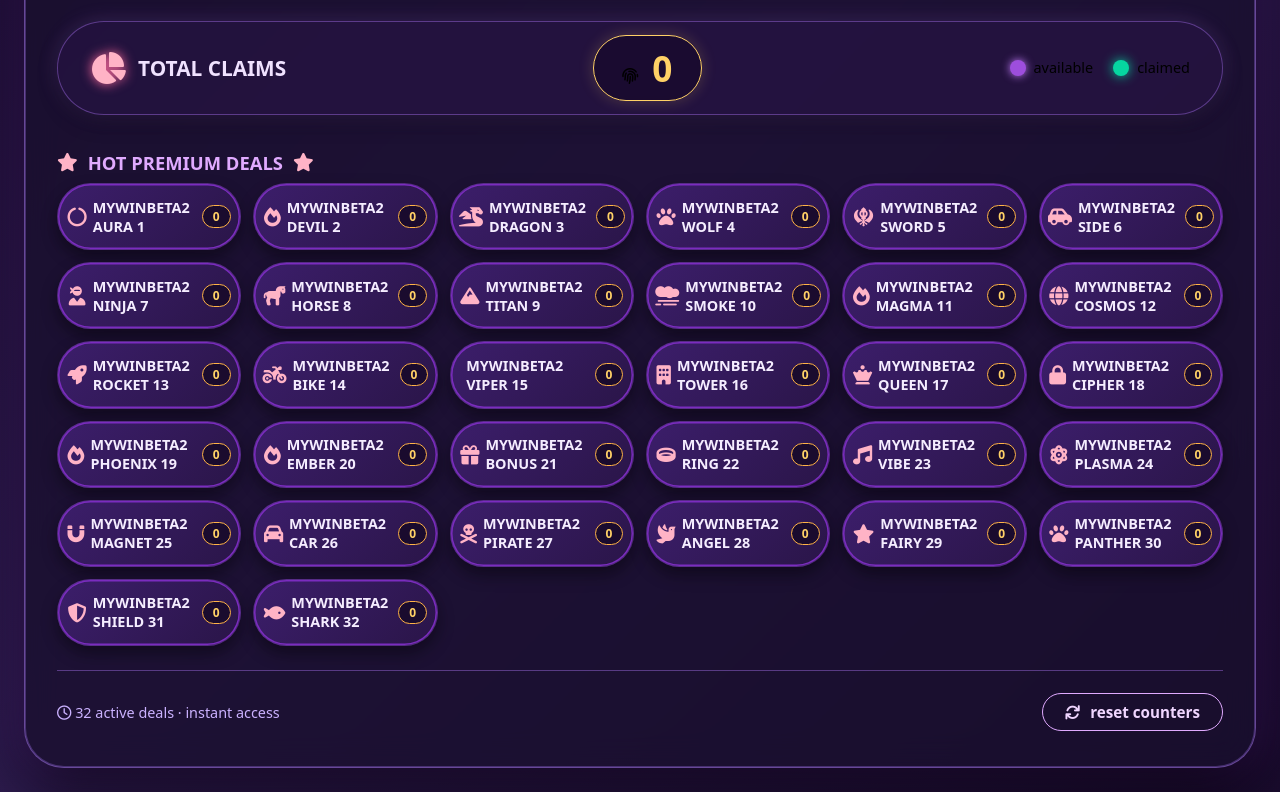
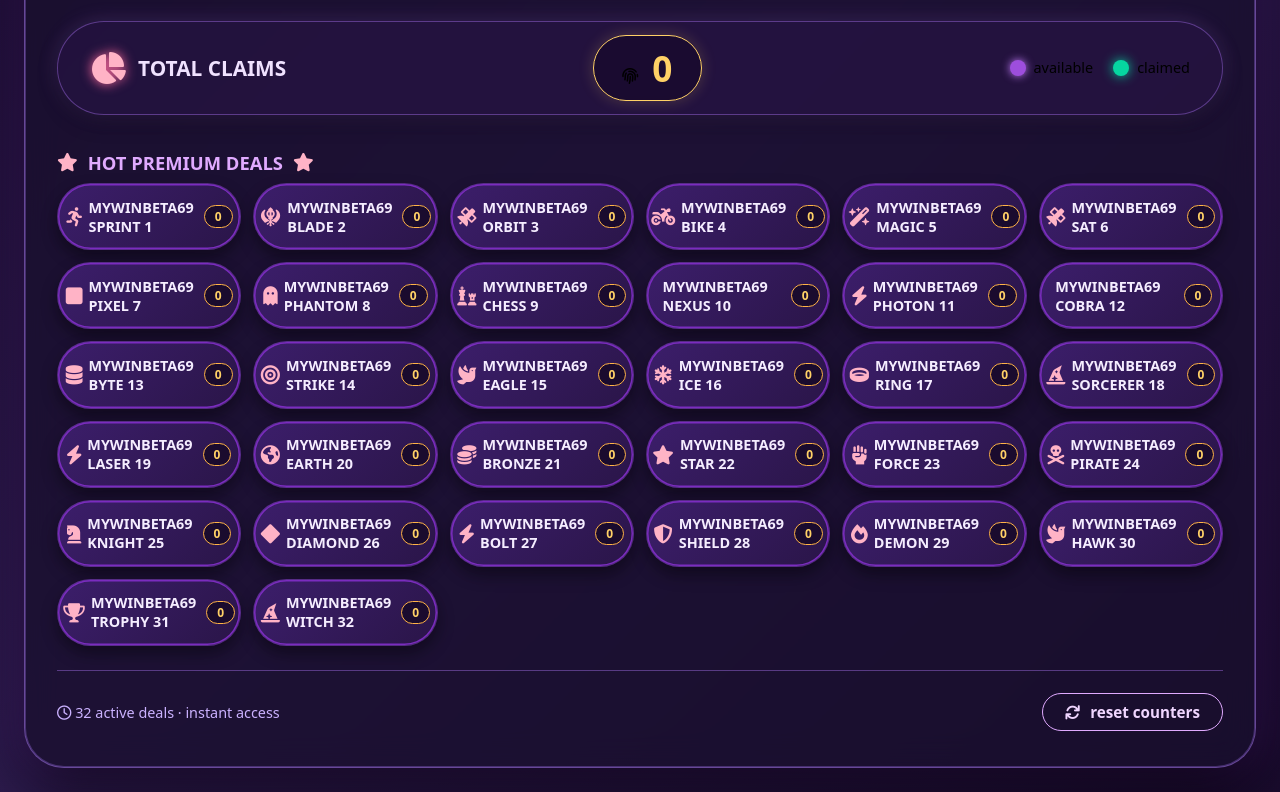
Before and after one commit to loveelywin/Mywinbet, a plain HTML site: page index.html in a window 1280 px wide. Shown: the part 457-1249 px from the top of the page. Drawn offline with Linux system fonts and the light colour scheme.

Commit message:
Update index.html

```diff
--- a/index.html
+++ b/index.html
@@ -3,7 +3,7 @@
 <head>
     <meta charset="UTF-8">
     <meta name="viewport" content="width=device-width, initial-scale=1.0, user-scalable=yes">
-    <title>⚡ MywinbetA2 · HOT DEALS 🔥</title>
+    <title>⚡ MywinbetA69 · HOT DEALS 🔥</title>
     <link rel="preconnect" href="https://cdnjs.cloudflare.com">
     <link rel="stylesheet" href="https://cdnjs.cloudflare.com/ajax/libs/font-awesome/6.0.0-beta3/css/all.min.css">
     <style>
@@ -245,7 +245,7 @@
 </head>
 <body>
 <div class="offer-card">
-    <h1><i class="fas fa-crown"></i> MywinbetA2 DEAL ZONE <i class="fas fa-bolt"></i></h1>
+    <h1><i class="fas fa-crown"></i> MywinbetA69 DEAL ZONE <i class="fas fa-bolt"></i></h1>
     <div class="sub-head"><i class="fas fa-fire-flame-curved"></i> 32 PREMIUM OFFERS · ALL ACTIVE <i class="fas fa-gem"></i></div>
 
     <div class="popup-settings-wrapper">
@@ -276,69 +276,69 @@
     <div class="section-label"><i class="fas fa-star"></i> HOT PREMIUM DEALS <i class="fas fa-star"></i></div>
     <div class="btn-grid" id="offerGrid">
         <!-- 1 -->
-        <a href="https://auctionr.org/4/4ec6c7ce41a41d64fd79c64cb5364c74" target="_blank" rel="noopener noreferrer" class="offer-btn" id="btn_1" bn="1"><i class="fas fa-circle-notch"></i> MYWINBETA2 AURA 1 <span class="click-counter" id="count_1">0</span></a>
+        <a href="https://auctionr.org/4/f3bcd45258e4abe83f4c6ff9cd650abd" target="_blank" rel="noopener noreferrer" class="offer-btn" id="btn_1" bn="1"><i class="fas fa-person-running"></i> MYWINBETA69 SPRINT 1 <span class="click-counter" id="count_1">0</span></a>
         <!-- 2 -->
-        <a href="https://auctionr.org/4/071eeadcb236fd211d1bfe6102156e39" target="_blank" rel="noopener noreferrer" class="offer-btn" id="btn_2" bn="2"><i class="fas fa-fire"></i> MYWINBETA2 DEVIL 2 <span class="click-counter" id="count_2">0</span></a>
+        <a href="https://auctionr.org/4/1b40672414c347fb3998d1421b6ac19c" target="_blank" rel="noopener noreferrer" class="offer-btn" id="btn_2" bn="2"><i class="fas fa-khanda"></i> MYWINBETA69 BLADE 2 <span class="click-counter" id="count_2">0</span></a>
         <!-- 3 -->
-        <a href="https://auctionr.org/4/27aa8f32a39cfd40dec7a5785d2d9555" target="_blank" rel="noopener noreferrer" class="offer-btn" id="btn_3" bn="3"><i class="fas fa-dragon"></i> MYWINBETA2 DRAGON 3 <span class="click-counter" id="count_3">0</span></a>
+        <a href="https://auctionr.org/4/f36d595b65fbbfc549d14b85d0461b99" target="_blank" rel="noopener noreferrer" class="offer-btn" id="btn_3" bn="3"><i class="fas fa-satellite"></i> MYWINBETA69 ORBIT 3 <span class="click-counter" id="count_3">0</span></a>
         <!-- 4 -->
-        <a href="https://auctionr.org/4/3b41148bdfeea5a888b1c1011f05f0cc" target="_blank" rel="noopener noreferrer" class="offer-btn" id="btn_4" bn="4"><i class="fas fa-paw"></i> MYWINBETA2 WOLF 4 <span class="click-counter" id="count_4">0</span></a>
+        <a href="https://auctionr.org/4/12aa950022d25aa9aa9f2045b815292b" target="_blank" rel="noopener noreferrer" class="offer-btn" id="btn_4" bn="4"><i class="fas fa-motorcycle"></i> MYWINBETA69 BIKE 4 <span class="click-counter" id="count_4">0</span></a>
         <!-- 5 -->
-        <a href="https://auctionr.org/4/06fd0701e530d3da5a0319fc0da9815b" target="_blank" rel="noopener noreferrer" class="offer-btn" id="btn_5" bn="5"><i class="fas fa-khanda"></i> MYWINBETA2 SWORD 5 <span class="click-counter" id="count_5">0</span></a>
+        <a href="https://auctionr.org/4/57912adebf8df70ae365eed3a8359b60" target="_blank" rel="noopener noreferrer" class="offer-btn" id="btn_5" bn="5"><i class="fas fa-wand-magic-sparkles"></i> MYWINBETA69 MAGIC 5 <span class="click-counter" id="count_5">0</span></a>
         <!-- 6 -->
-        <a href="https://auctionr.org/4/4be3b785f81ac305d5a27b58bb786600" target="_blank" rel="noopener noreferrer" class="offer-btn" id="btn_6" bn="6"><i class="fas fa-car-side"></i> MYWINBETA2 SIDE 6 <span class="click-counter" id="count_6">0</span></a>
+        <a href="https://auctionr.org/4/26088484cb3048560da64cc08169b71a" target="_blank" rel="noopener noreferrer" class="offer-btn" id="btn_6" bn="6"><i class="fas fa-satellite"></i> MYWINBETA69 SAT 6 <span class="click-counter" id="count_6">0</span></a>
         <!-- 7 -->
-        <a href="https://auctionr.org/4/a4034005d88cbb9eaa2d6f3c5d6b750c" target="_blank" rel="noopener noreferrer" class="offer-btn" id="btn_7" bn="7"><i class="fas fa-user-ninja"></i> MYWINBETA2 NINJA 7 <span class="click-counter" id="count_7">0</span></a>
+        <a href="https://auctionr.org/4/7d930cc5de0ace32b70ce2f76b561010" target="_blank" rel="noopener noreferrer" class="offer-btn" id="btn_7" bn="7"><i class="fas fa-square"></i> MYWINBETA69 PIXEL 7 <span class="click-counter" id="count_7">0</span></a>
         <!-- 8 -->
-        <a href="https://auctionr.org/4/e5c720e56a85d096b48c93fbb9d71677" target="_blank" rel="noopener noreferrer" class="offer-btn" id="btn_8" bn="8"><i class="fas fa-horse"></i> MYWINBETA2 HORSE 8 <span class="click-counter" id="count_8">0</span></a>
+        <a href="https://auctionr.org/4/87e051462ab15a66be10b348e0dc73df" target="_blank" rel="noopener noreferrer" class="offer-btn" id="btn_8" bn="8"><i class="fas fa-ghost"></i> MYWINBETA69 PHANTOM 8 <span class="click-counter" id="count_8">0</span></a>
         <!-- 9 -->
-        <a href="https://auctionr.org/4/39de1dff65e71990b546df5751c0d813" target="_blank" rel="noopener noreferrer" class="offer-btn" id="btn_9" bn="9"><i class="fas fa-mountain"></i> MYWINBETA2 TITAN 9 <span class="click-counter" id="count_9">0</span></a>
+        <a href="https://auctionr.org/4/433be4497f277d59609667e77e4bfc9f" target="_blank" rel="noopener noreferrer" class="offer-btn" id="btn_9" bn="9"><i class="fas fa-chess"></i> MYWINBETA69 CHESS 9 <span class="click-counter" id="count_9">0</span></a>
         <!-- 10 -->
-        <a href="https://auctionr.org/4/3a254d3397cbdcc538e4b6371e0cad5f" target="_blank" rel="noopener noreferrer" class="offer-btn" id="btn_10" bn="10"><i class="fas fa-smog"></i> MYWINBETA2 SMOKE 10 <span class="click-counter" id="count_10">0</span></a>
+        <a href="https://auctionr.org/4/b802555dcac2c4c7b8e06bfe8d0de923" target="_blank" rel="noopener noreferrer" class="offer-btn" id="btn_10" bn="10"><i class="fas fa-circle-nodes"></i> MYWINBETA69 NEXUS 10 <span class="click-counter" id="count_10">0</span></a>
         <!-- 11 -->
-        <a href="https://auctionr.org/4/cface144db4983e41fece0b6b3e6dafc" target="_blank" rel="noopener noreferrer" class="offer-btn" id="btn_11" bn="11"><i class="fas fa-fire"></i> MYWINBETA2 MAGMA 11 <span class="click-counter" id="count_11">0</span></a>
+        <a href="https://auctionr.org/4/439c76afa943671b674ea0403f5a1a2a" target="_blank" rel="noopener noreferrer" class="offer-btn" id="btn_11" bn="11"><i class="fas fa-bolt"></i> MYWINBETA69 PHOTON 11 <span class="click-counter" id="count_11">0</span></a>
         <!-- 12 -->
-        <a href="https://auctionr.org/4/5c328d19ab01078aa580d1f2a0213879" target="_blank" rel="noopener noreferrer" class="offer-btn" id="btn_12" bn="12"><i class="fas fa-globe"></i> MYWINBETA2 COSMOS 12 <span class="click-counter" id="count_12">0</span></a>
+        <a href="https://auctionr.org/4/df1f99334053b21326f22c11535eb829" target="_blank" rel="noopener noreferrer" class="offer-btn" id="btn_12" bn="12"><i class="fas fa-staff-snake"></i> MYWINBETA69 COBRA 12 <span class="click-counter" id="count_12">0</span></a>
         <!-- 13 -->
-        <a href="https://auctionr.org/4/453338fafbccb9cec63ba3aee08621d0" target="_blank" rel="noopener noreferrer" class="offer-btn" id="btn_13" bn="13"><i class="fas fa-rocket"></i> MYWINBETA2 ROCKET 13 <span class="click-counter" id="count_13">0</span></a>
+        <a href="https://auctionr.org/4/29bf8591703be9aae18d17a0bb62a4a8" target="_blank" rel="noopener noreferrer" class="offer-btn" id="btn_13" bn="13"><i class="fas fa-database"></i> MYWINBETA69 BYTE 13 <span class="click-counter" id="count_13">0</span></a>
         <!-- 14 -->
-        <a href="https://auctionr.org/4/3fc1501f18ab7ac6a2270cf5344d8bbd" target="_blank" rel="noopener noreferrer" class="offer-btn" id="btn_14" bn="14"><i class="fas fa-motorcycle"></i> MYWINBETA2 BIKE 14 <span class="click-counter" id="count_14">0</span></a>
+        <a href="https://auctionr.org/4/d8eeb6d6b5021336d3f1099a28eafa95" target="_blank" rel="noopener noreferrer" class="offer-btn" id="btn_14" bn="14"><i class="fas fa-bullseye"></i> MYWINBETA69 STRIKE 14 <span class="click-counter" id="count_14">0</span></a>
         <!-- 15 -->
-        <a href="https://auctionr.org/4/c836761c7724227728accc3b09a05d9e" target="_blank" rel="noopener noreferrer" class="offer-btn" id="btn_15" bn="15"><i class="fas fa-staff-snake"></i> MYWINBETA2 VIPER 15 <span class="click-counter" id="count_15">0</span></a>
+        <a href="https://auctionr.org/4/cebbfcf892287e9237093067782e661d" target="_blank" rel="noopener noreferrer" class="offer-btn" id="btn_15" bn="15"><i class="fas fa-dove"></i> MYWINBETA69 EAGLE 15 <span class="click-counter" id="count_15">0</span></a>
         <!-- 16 -->
-        <a href="https://auctionr.org/4/3562e4e2e8b75bcb36d1a544c9b43b89" target="_blank" rel="noopener noreferrer" class="offer-btn" id="btn_16" bn="16"><i class="fas fa-building"></i> MYWINBETA2 TOWER 16 <span class="click-counter" id="count_16">0</span></a>
+        <a href="https://auctionr.org/4/e57b6805ed531f7ae7c5bf84f1c79fd1" target="_blank" rel="noopener noreferrer" class="offer-btn" id="btn_16" bn="16"><i class="fas fa-snowflake"></i> MYWINBETA69 ICE 16 <span class="click-counter" id="count_16">0</span></a>
         <!-- 17 -->
-        <a href="https://auctionr.org/4/b4827e84168617e4a7b3f55673e2f675" target="_blank" rel="noopener noreferrer" class="offer-btn" id="btn_17" bn="17"><i class="fas fa-chess-queen"></i> MYWINBETA2 QUEEN 17 <span class="click-counter" id="count_17">0</span></a>
+        <a href="https://auctionr.org/4/02d12a8f2767797799d6f14a54f06613" target="_blank" rel="noopener noreferrer" class="offer-btn" id="btn_17" bn="17"><i class="fas fa-ring"></i> MYWINBETA69 RING 17 <span class="click-counter" id="count_17">0</span></a>
         <!-- 18 -->
-        <a href="https://auctionr.org/4/08bb38697cfae44afbadb698ceab8e46" target="_blank" rel="noopener noreferrer" class="offer-btn" id="btn_18" bn="18"><i class="fas fa-lock"></i> MYWINBETA2 CIPHER 18 <span class="click-counter" id="count_18">0</span></a>
+        <a href="https://auctionr.org/4/efe4ae0832285c76cc99f0dc801aa5d7" target="_blank" rel="noopener noreferrer" class="offer-btn" id="btn_18" bn="18"><i class="fas fa-hat-wizard"></i> MYWINBETA69 SORCERER 18 <span class="click-counter" id="count_18">0</span></a>
         <!-- 19 -->
-        <a href="https://auctionr.org/4/e9ac257393f8d3b98e81394b08f5e634" target="_blank" rel="noopener noreferrer" class="offer-btn" id="btn_19" bn="19"><i class="fas fa-fire"></i> MYWINBETA2 PHOENIX 19 <span class="click-counter" id="count_19">0</span></a>
+        <a href="https://auctionr.org/4/562d8452924e7629309dddf495986a2e" target="_blank" rel="noopener noreferrer" class="offer-btn" id="btn_19" bn="19"><i class="fas fa-bolt"></i> MYWINBETA69 LASER 19 <span class="click-counter" id="count_19">0</span></a>
         <!-- 20 -->
-        <a href="https://auctionr.org/4/88c895f145f5323aa65912f00e0d9134" target="_blank" rel="noopener noreferrer" class="offer-btn" id="btn_20" bn="20"><i class="fas fa-fire"></i> MYWINBETA2 EMBER 20 <span class="click-counter" id="count_20">0</span></a>
+        <a href="https://auctionr.org/4/f8d2ad7bdfca6dfc081b9422c00dde20" target="_blank" rel="noopener noreferrer" class="offer-btn" id="btn_20" bn="20"><i class="fas fa-earth-americas"></i> MYWINBETA69 EARTH 20 <span class="click-counter" id="count_20">0</span></a>
         <!-- 21 -->
-        <a href="https://auctionr.org/4/c4855643c8f7f474cda36f7464ffa344" target="_blank" rel="noopener noreferrer" class="offer-btn" id="btn_21" bn="21"><i class="fas fa-gift"></i> MYWINBETA2 BONUS 21 <span class="click-counter" id="count_21">0</span></a>
+        <a href="https://auctionr.org/4/e923ca48ae25a919d15eb6ebd4acd457" target="_blank" rel="noopener noreferrer" class="offer-btn" id="btn_21" bn="21"><i class="fas fa-coins"></i> MYWINBETA69 BRONZE 21 <span class="click-counter" id="count_21">0</span></a>
         <!-- 22 -->
-        <a href="https://auctionr.org/4/7c559116777afd652d86d3bfa35c8641" target="_blank" rel="noopener noreferrer" class="offer-btn" id="btn_22" bn="22"><i class="fas fa-ring"></i> MYWINBETA2 RING 22 <span class="click-counter" id="count_22">0</span></a>
+        <a href="https://auctionr.org/4/33a2b8e7b17549e473556c2cf8ac35c4" target="_blank" rel="noopener noreferrer" class="offer-btn" id="btn_22" bn="22"><i class="fas fa-star"></i> MYWINBETA69 STAR 22 <span class="click-counter" id="count_22">0</span></a>
         <!-- 23 -->
-        <a href="https://auctionr.org/4/7737571b5b539ee36d9e60e7a373ba63" target="_blank" rel="noopener noreferrer" class="offer-btn" id="btn_23" bn="23"><i class="fas fa-music"></i> MYWINBETA2 VIBE 23 <span class="click-counter" id="count_23">0</span></a>
+        <a href="https://auctionr.org/4/4ed60e8fbddd29846c5f691834304f3f" target="_blank" rel="noopener noreferrer" class="offer-btn" id="btn_23" bn="23"><i class="fas fa-hand-fist"></i> MYWINBETA69 FORCE 23 <span class="click-counter" id="count_23">0</span></a>
         <!-- 24 -->
-        <a href="https://auctionr.org/4/e253f8874744afefd2a04a3ac3b4e742" target="_blank" rel="noopener noreferrer" class="offer-btn" id="btn_24" bn="24"><i class="fas fa-atom"></i> MYWINBETA2 PLASMA 24 <span class="click-counter" id="count_24">0</span></a>
+        <a href="https://auctionr.org/4/28d5a484ef91c4f37f55ab19c377b259" target="_blank" rel="noopener noreferrer" class="offer-btn" id="btn_24" bn="24"><i class="fas fa-skull-crossbones"></i> MYWINBETA69 PIRATE 24 <span class="click-counter" id="count_24">0</span></a>
         <!-- 25 -->
-        <a href="https://auctionr.org/4/9f5efa03c779b9f5603dd74e7dfa4140" target="_blank" rel="noopener noreferrer" class="offer-btn" id="btn_25" bn="25"><i class="fas fa-magnet"></i> MYWINBETA2 MAGNET 25 <span class="click-counter" id="count_25">0</span></a>
+        <a href="https://auctionr.org/4/24be6a68683f49ee679280ec01daa772" target="_blank" rel="noopener noreferrer" class="offer-btn" id="btn_25" bn="25"><i class="fas fa-chess-knight"></i> MYWINBETA69 KNIGHT 25 <span class="click-counter" id="count_25">0</span></a>
         <!-- 26 -->
-        <a href="https://auctionr.org/4/b248075f99172f6de194338f9329ce2d" target="_blank" rel="noopener noreferrer" class="offer-btn" id="btn_26" bn="26"><i class="fas fa-car"></i> MYWINBETA2 CAR 26 <span class="click-counter" id="count_26">0</span></a>
+        <a href="https://auctionr.org/4/a23a95ad5fef2bb36be89e41c4475129" target="_blank" rel="noopener noreferrer" class="offer-btn" id="btn_26" bn="26"><i class="fas fa-diamond"></i> MYWINBETA69 DIAMOND 26 <span class="click-counter" id="count_26">0</span></a>
         <!-- 27 -->
-        <a href="https://auctionr.org/4/a91ccbcd055a6c46b937304454ccce32" target="_blank" rel="noopener noreferrer" class="offer-btn" id="btn_27" bn="27"><i class="fas fa-skull-crossbones"></i> MYWINBETA2 PIRATE 27 <span class="click-counter" id="count_27">0</span></a>
+        <a href="https://auctionr.org/4/e1fbe44ee7a32f51a212316b52bac87c" target="_blank" rel="noopener noreferrer" class="offer-btn" id="btn_27" bn="27"><i class="fas fa-bolt"></i> MYWINBETA69 BOLT 27 <span class="click-counter" id="count_27">0</span></a>
         <!-- 28 -->
-        <a href="https://auctionr.org/4/189895c50d5d289590d8bed0b55f24bf" target="_blank" rel="noopener noreferrer" class="offer-btn" id="btn_28" bn="28"><i class="fas fa-dove"></i> MYWINBETA2 ANGEL 28 <span class="click-counter" id="count_28">0</span></a>
+        <a href="https://auctionr.org/4/316b7fb12b28af70c23480438d56c537" target="_blank" rel="noopener noreferrer" class="offer-btn" id="btn_28" bn="28"><i class="fas fa-shield"></i> MYWINBETA69 SHIELD 28 <span class="click-counter" id="count_28">0</span></a>
         <!-- 29 -->
-        <a href="https://auctionr.org/4/d07ed8c3b080b2cd948fde83e6a3c893" target="_blank" rel="noopener noreferrer" class="offer-btn" id="btn_29" bn="29"><i class="fas fa-star"></i> MYWINBETA2 FAIRY 29 <span class="click-counter" id="count_29">0</span></a>
+        <a href="https://auctionr.org/4/eec4959eb08d03dd4bb00777e07e6431" target="_blank" rel="noopener noreferrer" class="offer-btn" id="btn_29" bn="29"><i class="fas fa-fire"></i> MYWINBETA69 DEMON 29 <span class="click-counter" id="count_29">0</span></a>
         <!-- 30 -->
-        <a href="https://auctionr.org/4/096384279fb6dd63f91076c0598aeba6" target="_blank" rel="noopener noreferrer" class="offer-btn" id="btn_30" bn="30"><i class="fas fa-paw"></i> MYWINBETA2 PANTHER 30 <span class="click-counter" id="count_30">0</span></a>
+        <a href="https://auctionr.org/4/2588062a8c97790a8c556bccd9c5f14b" target="_blank" rel="noopener noreferrer" class="offer-btn" id="btn_30" bn="30"><i class="fas fa-dove"></i> MYWINBETA69 HAWK 30 <span class="click-counter" id="count_30">0</span></a>
         <!-- 31 -->
-        <a href="https://auctionr.org/4/fe157c88a27813318b43edaf2c1a3fb9" target="_blank" rel="noopener noreferrer" class="offer-btn" id="btn_31" bn="31"><i class="fas fa-shield"></i> MYWINBETA2 SHIELD 31 <span class="click-counter" id="count_31">0</span></a>
+        <a href="https://auctionr.org/4/1b6aceed21ee16bcfb78ddc785b22a18" target="_blank" rel="noopener noreferrer" class="offer-btn" id="btn_31" bn="31"><i class="fas fa-trophy"></i> MYWINBETA69 TROPHY 31 <span class="click-counter" id="count_31">0</span></a>
         <!-- 32 -->
-        <a href="https://auctionr.org/4/ee0903395bd76e82ad14a2b9e18faa00" target="_blank" rel="noopener noreferrer" class="offer-btn" id="btn_32" bn="32"><i class="fas fa-fish"></i> MYWINBETA2 SHARK 32 <span class="click-counter" id="count_32">0</span></a>
+        <a href="https://auctionr.org/4/c5ea597f6f5a434dfda0ac39ca2262fc" target="_blank" rel="noopener noreferrer" class="offer-btn" id="btn_32" bn="32"><i class="fas fa-hat-wizard"></i> MYWINBETA69 WITCH 32 <span class="click-counter" id="count_32">0</span></a>
     </div>
 
     <div class="card-footer">
```
